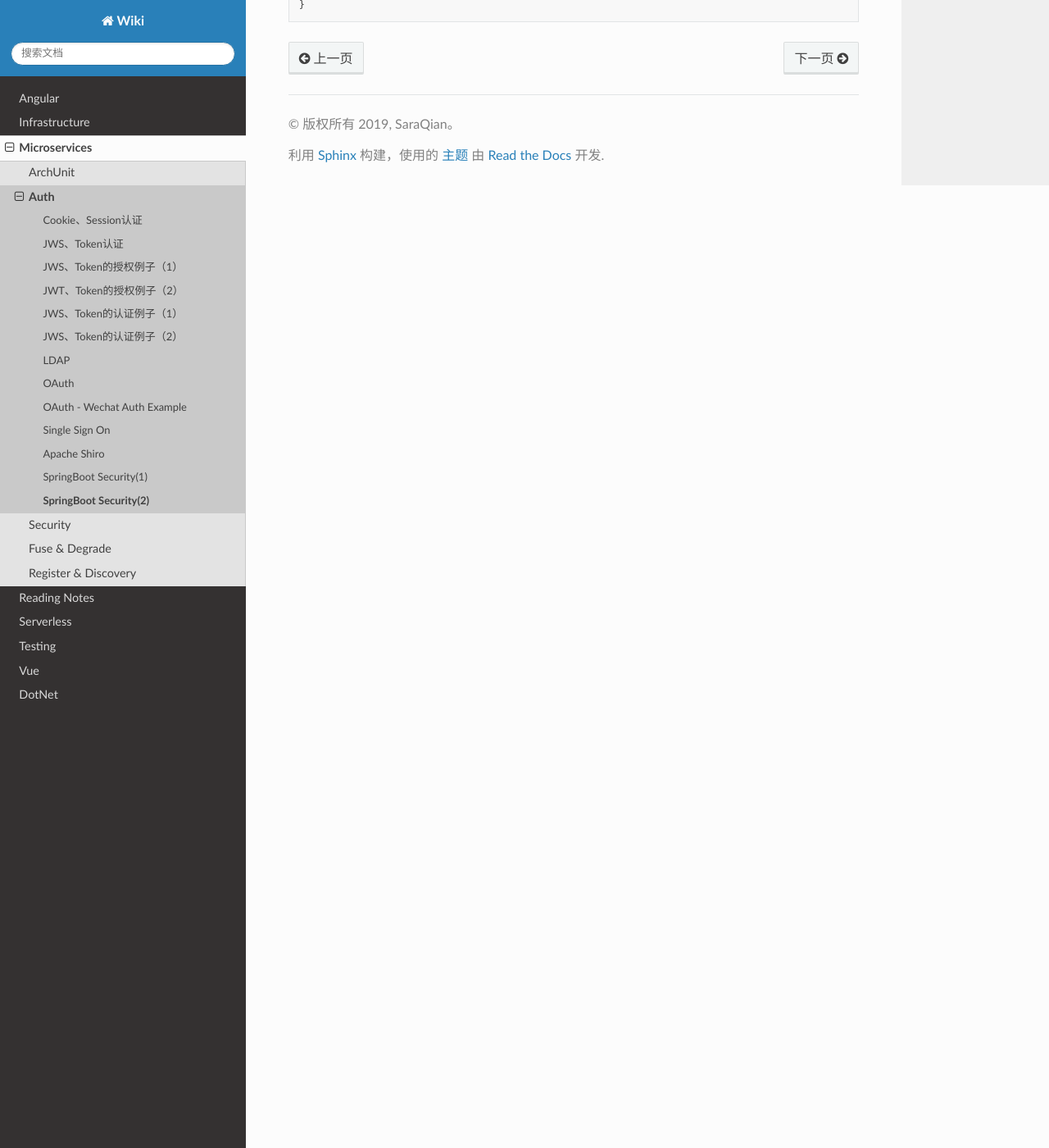
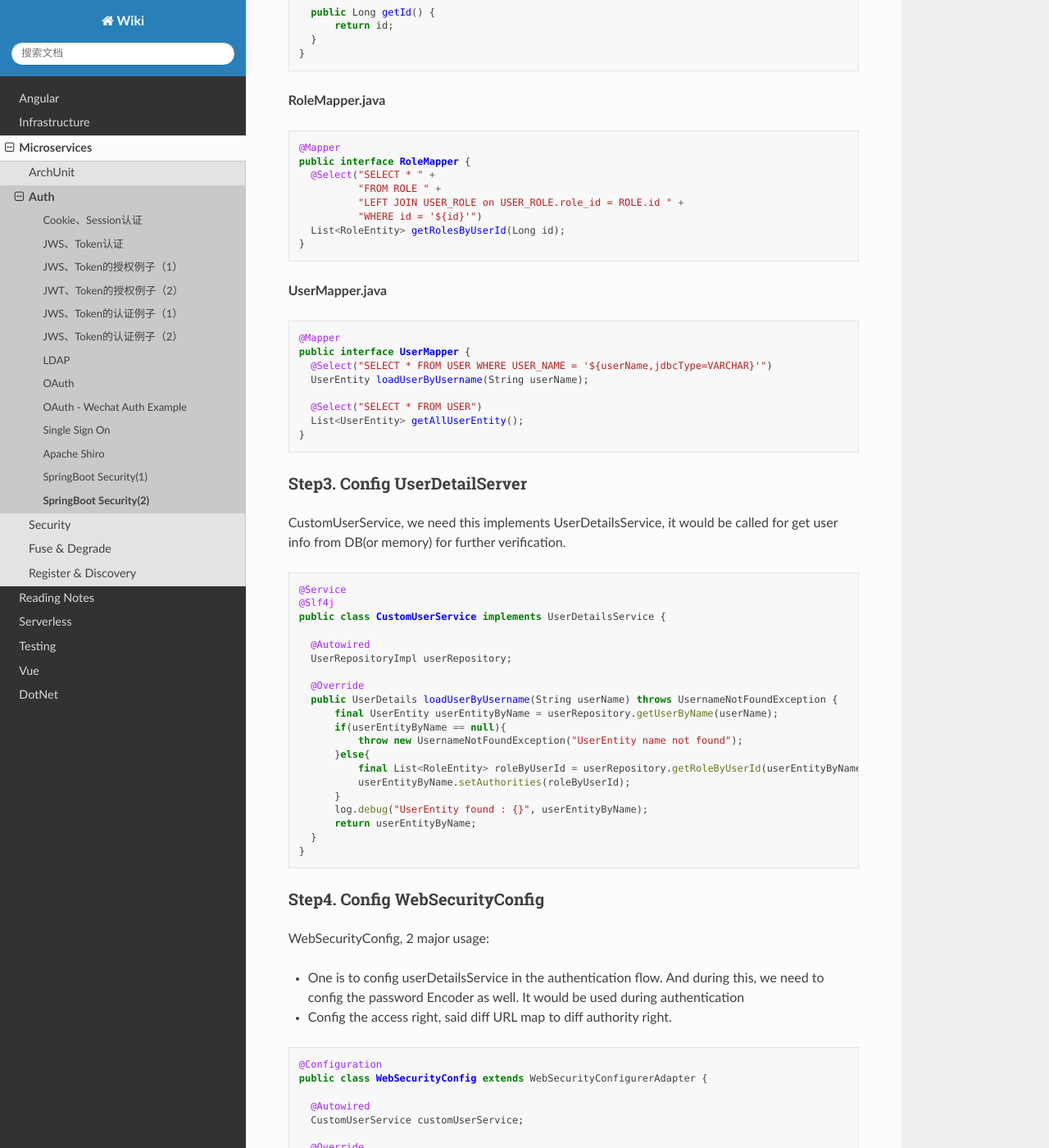
Before and after one commit to abigail830/Sphinx_wiki, a Sphinx documentation site: the page built from source/Microservices/Auth/SpringBoot_Security2.rst, in a window 1280 px wide and 1400 px high, scrolled down 2167 px. Shown: the whole window at 82% size. Built offline with Sphinx 7.4.7 and the Read the Docs theme 2.0.0, drawn with Linux system fonts in a browser that asks for light colours; some of the changed text lies outside the part shown.

Commit message:
Update SpringBoot_Security2.rst

```diff
--- a/source/Microservices/Auth/SpringBoot_Security2.rst
+++ b/source/Microservices/Auth/SpringBoot_Security2.rst
@@ -34,6 +38,7 @@ Table User and Role, and also User_Role which is for the 1-N mapping between the
 
 
 Step2. Prepare Entity and Mappper (Assume using mybatis)
+^^^^^^^^^^^^^^^^^^^^^^^^^^^^^^^^^^^^^^^^^^^^^^^^^^^^^^^^^^^^^^
 
 注意，在Entity里面实现了特殊的继承
 
@@ -114,3 +119,122 @@ Step2. Prepare Entity and Mappper (Assume using mybatis)
         return id;
     }
   }
+
+**RoleMapper.java**
+
+.. code-block:: java
+
+  @Mapper
+  public interface RoleMapper {
+    @Select("SELECT * " +
+            "FROM ROLE " +
+            "LEFT JOIN USER_ROLE on USER_ROLE.role_id = ROLE.id " +
+            "WHERE id = '${id}'")
+    List<RoleEntity> getRolesByUserId(Long id);
+  }
+
+**UserMapper.java**
+
+.. code-block:: java
+
+  @Mapper
+  public interface UserMapper {
+    @Select("SELECT * FROM USER WHERE USER_NAME = '${userName,jdbcType=VARCHAR}'")
+    UserEntity loadUserByUsername(String userName);
+
+    @Select("SELECT * FROM USER")
+    List<UserEntity> getAllUserEntity();
+  }
+
+
+Step3. Config UserDetailServer
+^^^^^^^^^^^^^^^^^^^^^^^^^^^^^^^^^^^^^^
+
+CustomUserService, we need this implements UserDetailsService, it would be called for get user info from DB(or memory) for further verification.
+
+.. code-block:: java
+
+  @Service
+  @Slf4j
+  public class CustomUserService implements UserDetailsService {
+
+    @Autowired
+    UserRepositoryImpl userRepository;
+
+    @Override
+    public UserDetails loadUserByUsername(String userName) throws UsernameNotFoundException {
+        final UserEntity userEntityByName = userRepository.getUserByName(userName);
+        if(userEntityByName == null){
+            throw new UsernameNotFoundException("UserEntity name not found");
+        }else{
+            final List<RoleEntity> roleByUserId = userRepository.getRoleByUserId(userEntityByName.getId());
+            userEntityByName.setAuthorities(roleByUserId);
+        }
+        log.debug("UserEntity found : {}", userEntityByName);
+        return userEntityByName;
+    }
+  }
+
+Step4. Config WebSecurityConfig
+^^^^^^^^^^^^^^^^^^^^^^^^^^^^^^^^^^^^^
+
+WebSecurityConfig, 2 major usage:
+
+* One is to config userDetailsService in the authentication flow. And during this, we need to config the password Encoder as well. It would be used during authentication
+* Config the access right, said diff URL map to diff authority right.
+
+.. code-block:: java
+
+  @Configuration
+  public class WebSecurityConfig extends WebSecurityConfigurerAdapter {
+
+    @Autowired
+    CustomUserService customUserService;
+
+    @Override
+    protected void configure(AuthenticationManagerBuilder auth) throws Exception {
+        auth.userDetailsService(customUserService).passwordEncoder(new PasswordEncoder() {
+            //对密码进行加密
+            @Override
+            public String encode(CharSequence charSequence) {
+                System.out.println(charSequence.toString());
+                return DigestUtils.md5DigestAsHex(charSequence.toString().getBytes());
+            }
+            //对密码进行判断匹配
+            @Override
+            public boolean matches(CharSequence charSequence, String s) {
+                String encode = DigestUtils.md5DigestAsHex(charSequence.toString().getBytes());
+                boolean res = s.equals( encode );
+                return res;
+            }
+        });
+    }
+
+    @Override
+    protected void configure(HttpSecurity http) throws Exception {
+        http
+                .csrf().disable()
+                .formLogin().disable()
+                .httpBasic()
+                .and()
+                .authorizeRequests()
+                .antMatchers("/hello").hasRole("USER")
+                .antMatchers("/user").hasRole("USER")
+                .antMatchers("/hello-admin").hasRole("ADMIN");
+    }
+  }
+
+Testing
+-------------
+
+With postman
+^^^^^^^^^^^^^^^
+
+Input the user/password into Authentication tab.
+
+.. images:: ../../../images/auth1.png
+  :width:: 500px
+
+When checking in the console, we could see this part(user:123456) would be base64 encoded like:
+
+  Authorization: Basic dXNlcjoxMjM0NTY=
```
Also changed, not shown: other parts of source/Microservices/Auth/SpringBoot_Security2.rst (+4 -0 lines).
